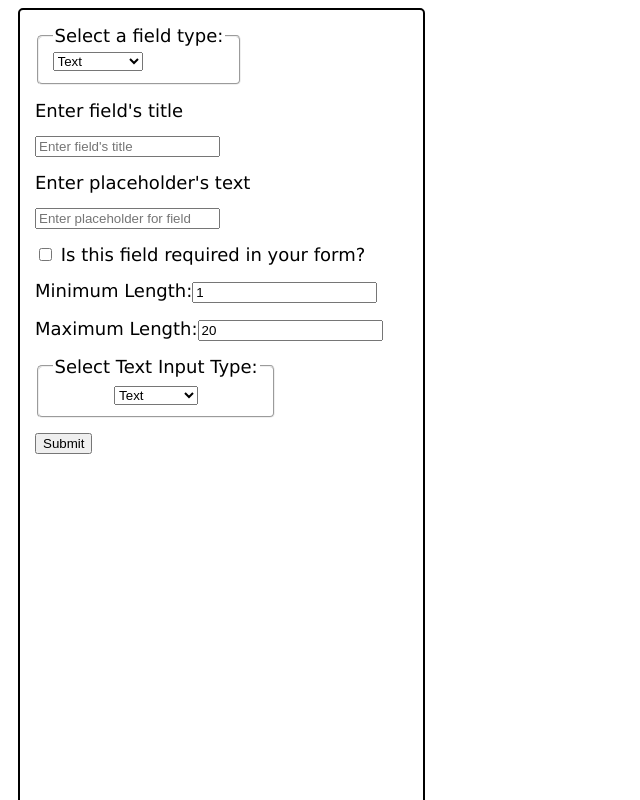
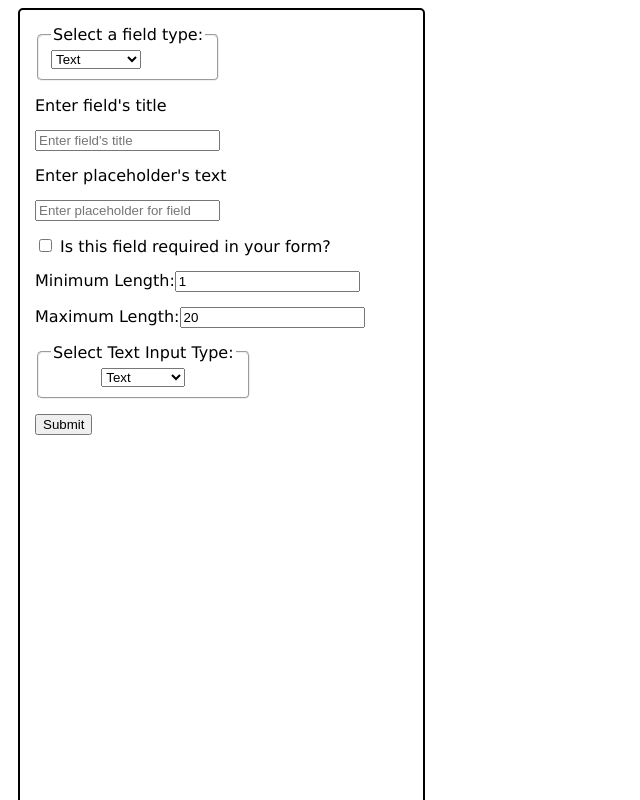
Before and after one commit to alimhp021/Formaloo, a React (Vite) app in the folder front-end/: page / in a window 1280 px wide. Shown: the top 800 px of the page, without its empty margins (0-640 px from the left). Built offline with nearby package versions, Linux system fonts and the light colour scheme.

Commit message:
updates app.css

```diff
--- a/front-end/src/App.css
+++ b/front-end/src/App.css
@@ -4,7 +4,7 @@
   padding-inline: 10px;
   font-family: "Lucida Sans", "Lucida Sans Regular", "Lucida Grande",
     "Lucida Sans Unicode", Geneva, Verdana, sans-serif;
-  font-size: large;
+  font-size: medium;
 }
 .App .SidePanelForm {
   width: 30%;
```
